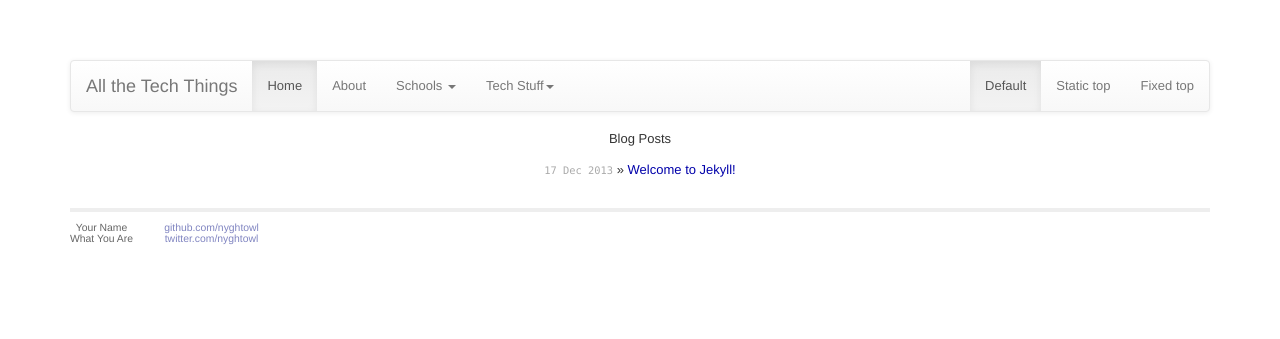
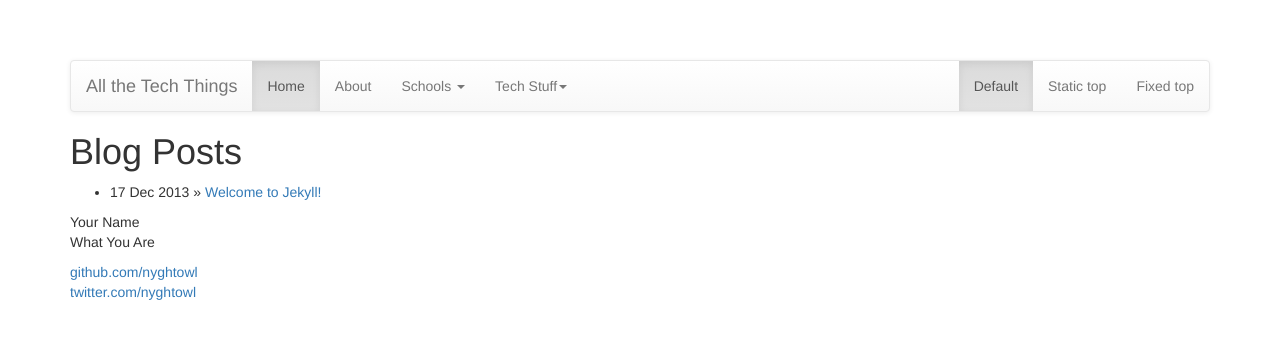
Before and after one commit to nyghtowl/nyghtowl.io, a Jekyll site: the page built from index.html, in a window 1280 px wide. Shown: the top 339 px of the page. Built offline with Jekyll 4.4.1, drawn with Linux system fonts in a browser that asks for light colours; nearby versions of some CDN libraries; library files that are not in the unit come from our copies; Markdown is read by kramdown in place of the engine named in the settings; the list of posts is cut into pages by our own code.

```diff
--- a/_includes/header.html
+++ b/_includes/header.html
@@ -8,14 +8,14 @@
 
         <meta name="description" content="{{ site.description }}">        <!-- syntax highlighting CSS -->
 
-        <link rel="stylesheet" href="/css/syntax.css">
+        <link rel="stylesheet" href="/syntax.css">
 
-        <script src="/js/jquery-2.0.3.js"></script>
-        <link rel="stylesheet" href="/css/bootstrap.css">
-         <link rel="stylesheet" href="/css/bootstrap-theme.css">
+        <script src="/jquery-2.0.3.js"></script>
+        <link rel="stylesheet" href="/bootstrap.css">
+         <link rel="stylesheet" href="/bootstrap-theme.css">
 
         <!-- Custom CSS -->
-        <link rel="stylesheet" href="/css/main.css">
+        <link rel="stylesheet" href="/main.css">
 
 
         <style>
@@ -24,7 +24,7 @@
           }
         </style>
 
-        <script src="/js/bootstrap.js"></script>
+        <script src="/bootstrap.js"></script>
         <!--[if lt IE 9]>
           <script src="http://html5shim.googlecode.com/svn/trunk/html5.js"></sc\
     ript>
```
